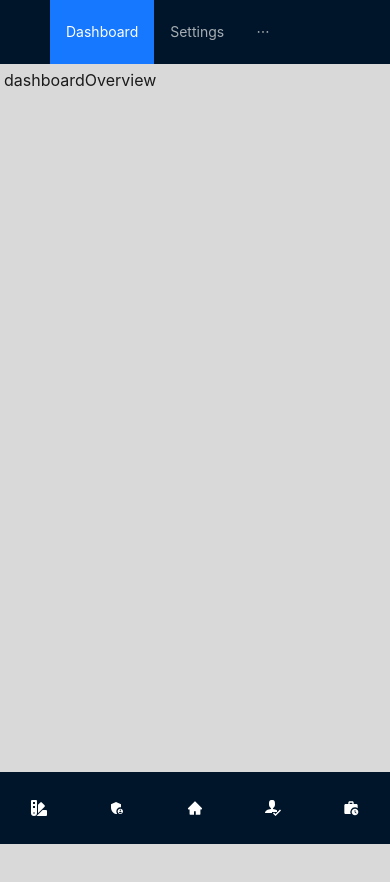
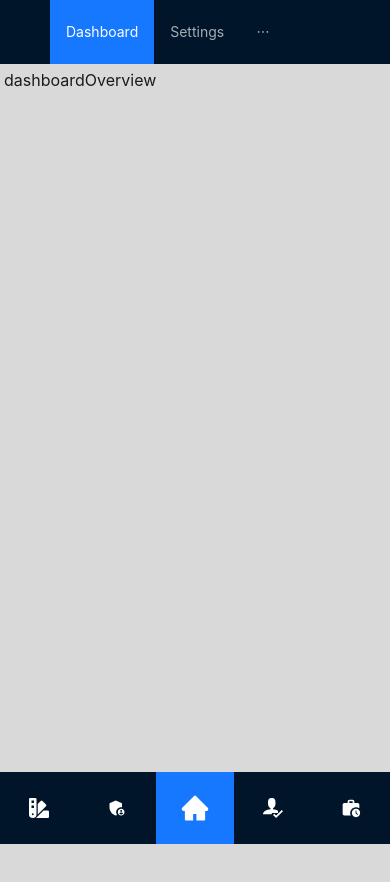
Before and after one commit to TorrCod/thesis-abstract, a Next.js app: page /dashboard in a window 390 px wide. Shown: the top 882 px of the page. Built offline with nearby package versions, Linux system fonts and the light colour scheme; no server answers; the database is empty.

Commit message:
bottom menu styled

```diff
--- a/src/components/botomMenu.tsx
+++ b/src/components/botomMenu.tsx
@@ -1,5 +1,87 @@
-import React from "react";
+import React, { useEffect, useState } from "react";
+import { AiFillHome } from "react-icons/ai";
+import { FaSwatchbook } from "react-icons/fa";
+import { ImUserCheck } from "react-icons/im";
+import { MdAdminPanelSettings, MdWorkHistory } from "react-icons/md";
+import { BottomMenuProps, SelectedKey } from "./types.d";
 
-export const BotomMenu = () => {
-  return <div>BotomMenu</div>;
+export const BotomMenu = ({ onchange }: BottomMenuProps) => {
+  const [selectedKeys, setSelectedKeys] = useState<SelectedKey>("Overview");
+  useEffect(() => {
+    onchange(selectedKeys);
+  }, [selectedKeys]);
+  return (
+    <div className="md:hidden fixed bottom-0 w-full h-[4.5em] bg-[#001529] text-white grid grid-flow-col place-items-center grid-col-4">
+      <div
+        onClick={() => setSelectedKeys("Thesis")}
+        className={
+          "relative w-full h-full grid place-items-center transition ease-out duration-200 " +
+          (selectedKeys === "Thesis" ? "bg-[#1677ff]" : "")
+        }
+      >
+        <FaSwatchbook
+          className={
+            "text-xl ransition ease-out duration-200 " +
+            (selectedKeys === "Thesis" ? "scale-150" : "scale-100")
+          }
+        />
+      </div>
+      <div
+        className={
+          "relative w-full h-full grid place-items-center transition ease-out duration-200 " +
+          (selectedKeys === "Admins" ? "bg-[#1677ff]" : "")
+        }
+        onClick={() => setSelectedKeys("Admins")}
+      >
+        <MdAdminPanelSettings
+          className={
+            "text-xl transition ease-out duration-200 " +
+            (selectedKeys === "Admins" ? "scale-150" : "scale-100")
+          }
+        />
+      </div>
+      <div
+        className={
+          "relative w-full h-full grid place-items-center transition ease-out duration-200 " +
+          (selectedKeys === "Overview" ? "bg-[#1677ff]" : "")
+        }
+        onClick={() => setSelectedKeys("Overview")}
+      >
+        <AiFillHome
+          className={
+            "text-xl transition ease-out duration-200 " +
+            (selectedKeys === "Overview" ? "scale-150" : "scale-100")
+          }
+        />
+      </div>
+      <div
+        className={
+          "relative w-full h-full grid place-items-center transition ease-out duration-200 " +
+          (selectedKeys === "Users" ? "bg-[#1677ff]" : "")
+        }
+        onClick={() => setSelectedKeys("Users")}
+      >
+        <ImUserCheck
+          className={
+            "text-xl transition ease-out duration-200 " +
+            (selectedKeys === "Users" ? "scale-150" : "scale-100")
+          }
+        />
+      </div>
+      <div
+        className={
+          "relative w-full h-full grid place-items-center transition ease-out duration-200 " +
+          (selectedKeys === "Activity Log" ? "bg-[#1677ff]" : "")
+        }
+        onClick={() => setSelectedKeys("Activity Log")}
+      >
+        <MdWorkHistory
+          className={
+            "text-xl transition ease-out duration-200 " +
+            (selectedKeys === "Activity Log" ? "scale-150" : "scale-100")
+          }
+        />
+      </div>
+    </div>
+  );
 };
--- a/src/components/types.d.tsx
+++ b/src/components/types.d.tsx
@@ -57,3 +57,14 @@ export type AdminProps = {
   userDetails: UserDetails;
   src?: string;
 };
+
+export type BottomMenuProps = {
+  onchange: (selected: SelectedKey) => void;
+};
+
+export type SelectedKey =
+  | "Overview"
+  | "Users"
+  | "Admins"
+  | "Activity Log"
+  | "Thesis";
--- a/src/pages/dashboard.tsx
+++ b/src/pages/dashboard.tsx
@@ -14,15 +14,8 @@ import { AiFillHome } from "react-icons/ai";
 import { FaSwatchbook } from "react-icons/fa";
 import { MdAdminPanelSettings, MdWorkHistory } from "react-icons/md";
 import { ImUserCheck } from "react-icons/im";
-
-type SelectedKey =
-  | "Overview"
-  | "User"
-  | "Deleted Thesis"
-  | "Users"
-  | "Admins"
-  | "Activity Log"
-  | "Thesis";
+import { BotomMenu } from "@/components/botomMenu";
+import { SelectedKey } from "@/components/types.d";
 
 function Dashboard() {
   const [selectedMenu, setselectedMenu] = useState("/dashboard");
@@ -62,6 +55,10 @@ function Dashboard() {
     { key: "Activity Log", label: "Activity Log", icon: <MdWorkHistory /> },
   ];
 
+  const handleBottomMenuChange = (selectedKey: SelectedKey) => {
+    setSelectedSider(selectedKey);
+  };
+
   return (
     <div className="bg-[#D9D9D9] relative">
       <Header className="header">
@@ -100,9 +97,6 @@ function Dashboard() {
                   <DashboardThesis />
                 </Content>
               )}
-              {selectedSider === "Deleted Thesis" && (
-                <Content className="min-h-screen">Test1</Content>
-              )}
               {selectedSider === "Users" && (
                 <Content className="min-h-screen">
                   <UsersTable />
@@ -127,13 +121,7 @@ function Dashboard() {
           </Content>
         )}
       </div>
-      <div className="md:hidden fixed bottom-0 w-full h-[4.5em] bg-[#001529] text-white grid grid-flow-col place-items-center">
-        <FaSwatchbook />
-        <MdAdminPanelSettings />
-        <AiFillHome />
-        <ImUserCheck />
-        <MdWorkHistory />
-      </div>
+      <BotomMenu onchange={handleBottomMenuChange} />
     </div>
   );
 }
```
